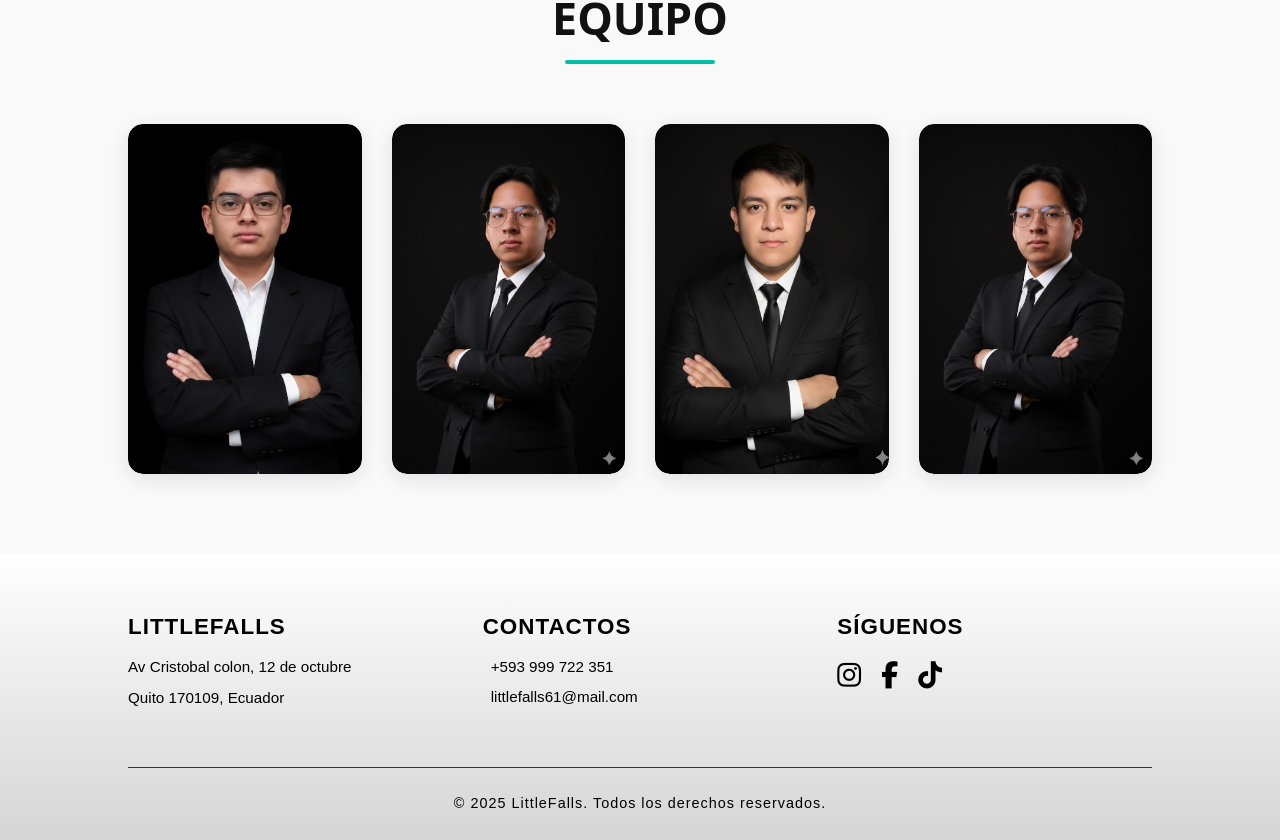
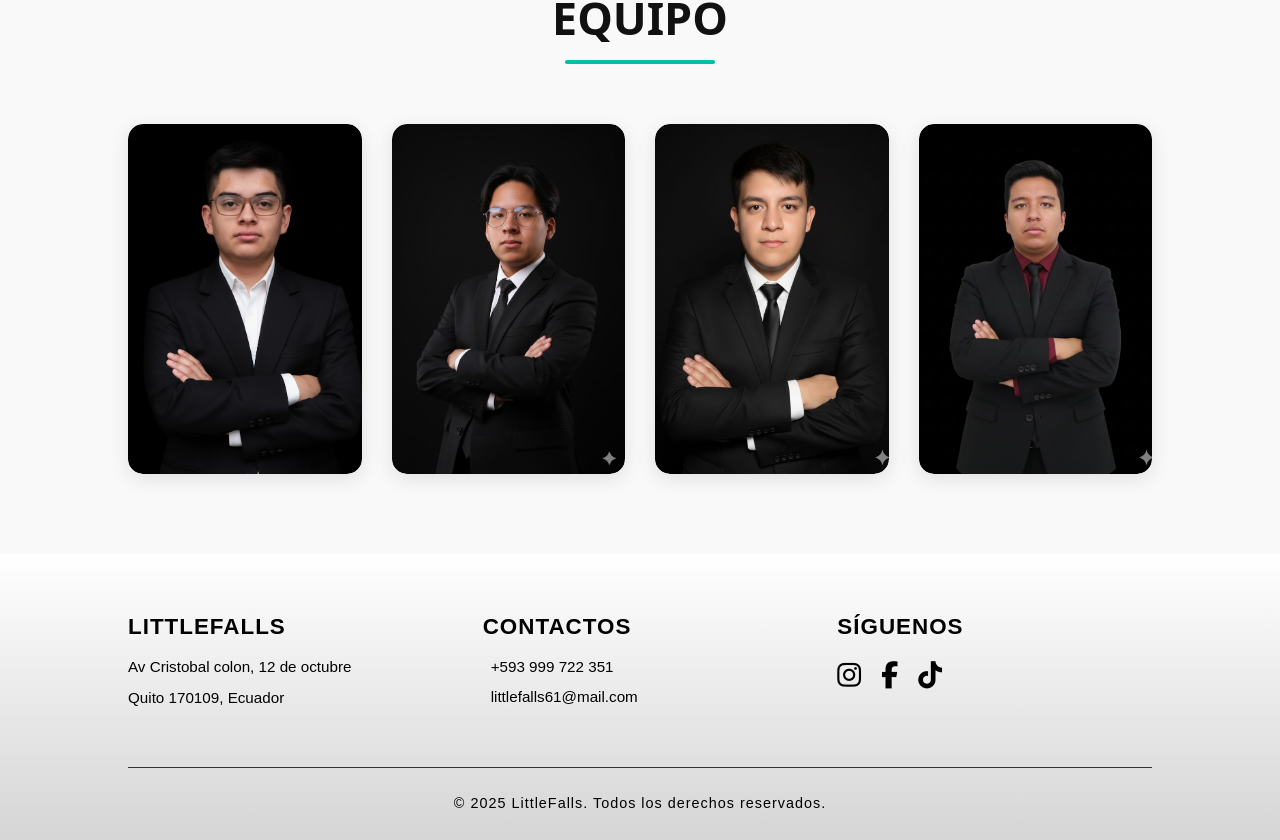
Before and after one commit to BryanAntamba/LittleFalls, an Angular app in the folder frontend/: page /home in a window 1280 px wide. Shown: the part 1979-2819 px from the top of the page. Built offline with nearby package versions, Linux system fonts and the light colour scheme.

Commit message:
Nuevo cambio de foto de steven Cabascango

```diff
--- a/frontend/src/app/components/inicio/inicio.html
+++ b/frontend/src/app/components/inicio/inicio.html
@@ -105,7 +105,7 @@
     </div>
 
     <div class="miembro">
-      <img src="/assets/BryanAntamba.jpg" alt="Bryan" />
+      <img src="/assets/Steven.jpg" alt="Bryan" />
       <div class="overlay">
         <h3>Steven Cabascango</h3>
         <p>Especialista en cirugía de tejidos blandos y procedimientos
```
Also changed, not shown: frontend/src/assets/Steven.jpg (added).
